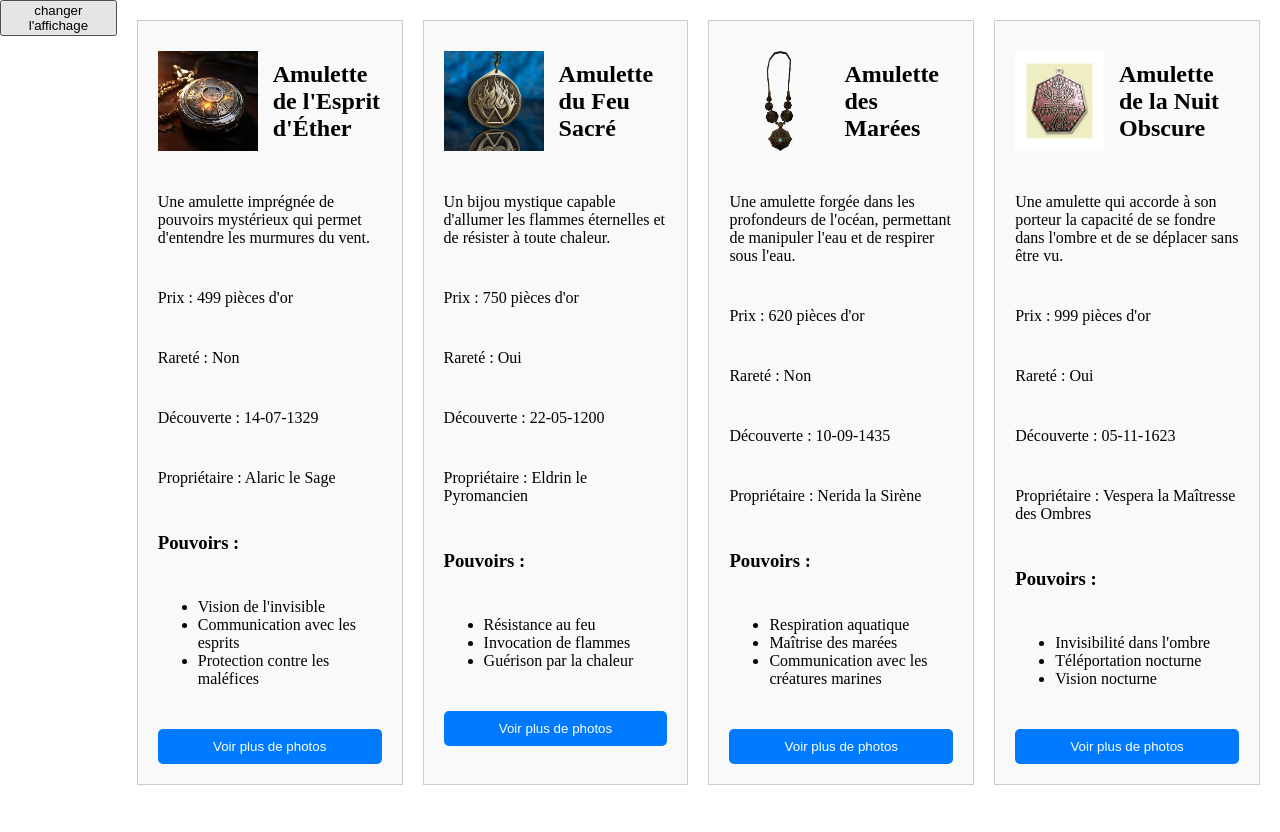
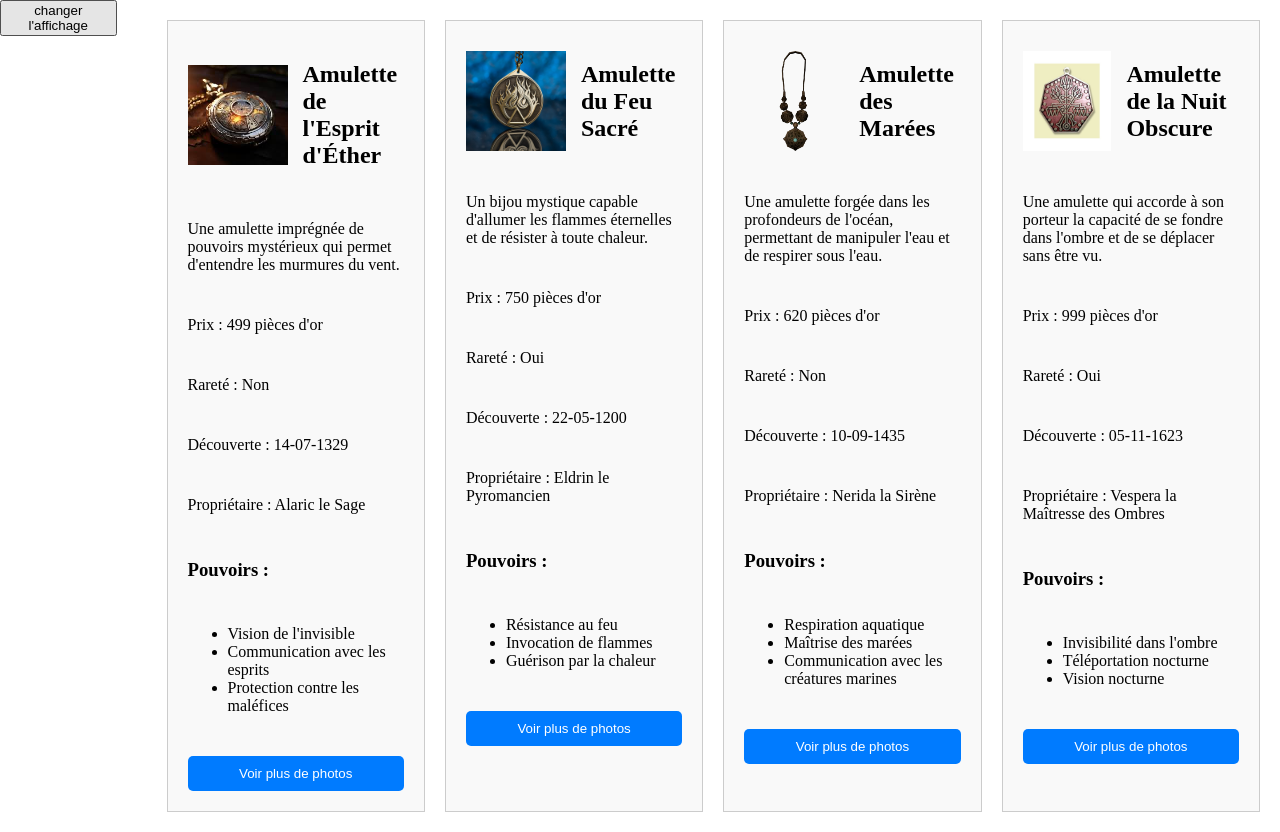
Before and after one commit to saraaaaaDM/carte, a plain HTML site: page index.html in a window 1280 px wide. Both pictures are taken after a click on the button "changer l'affichage". Before the commit the page ends 805 px from the top, so only its background shows below. Drawn offline with Linux system fonts and the light colour scheme.

Commit message:
Update style.css

```diff
--- a/style.css
+++ b/style.css
@@ -24,7 +24,7 @@ body {
   flex-wrap: nowrap;
   overflow-x: auto;
   scroll-behavior: smooth;
-  padding-left: 20px;
+  padding-left: 50px;
 
 .carte {
   display: flex;
```
